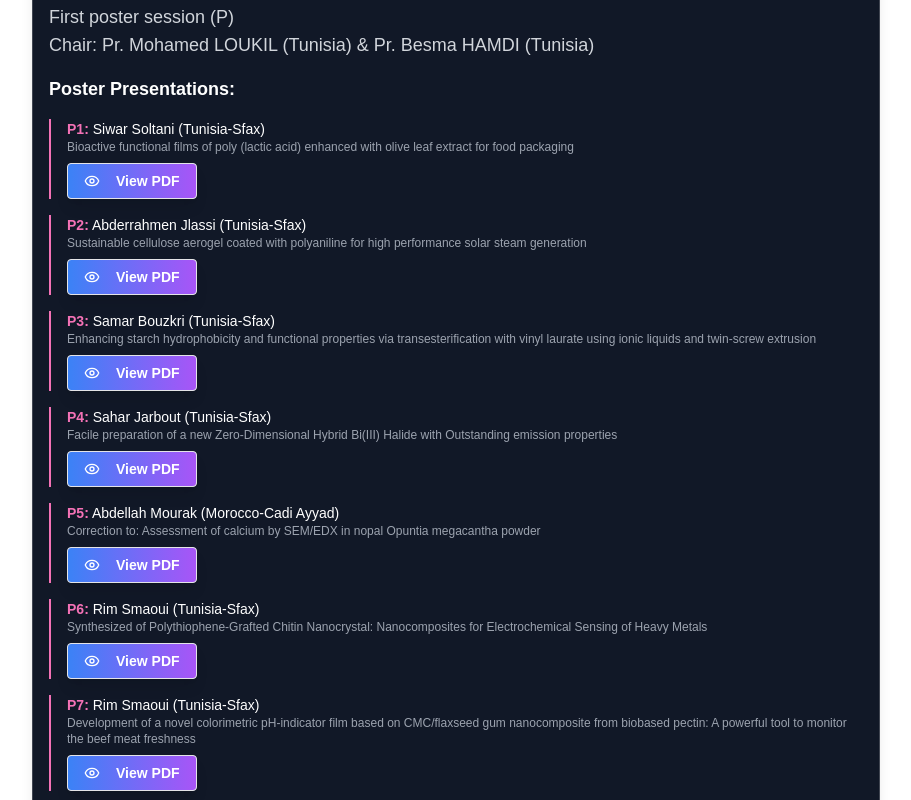
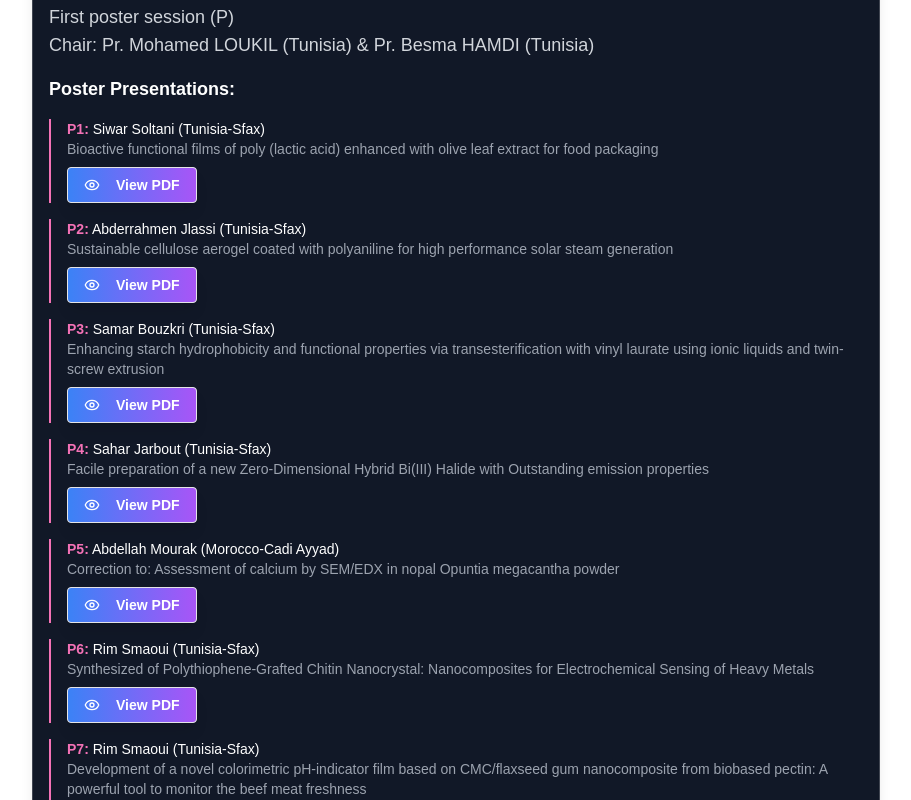
Before and after one commit to montatriki/ICCME2024, a Next.js app: page / in a window 1280 px wide. Shown: the part 1700-2500 px from the top of the page, without its empty margins (184-1095 px from the left). Built offline with nearby package versions, Linux system fonts and the light colour scheme.

Commit message:
Update Poster.tsx
sm

```diff
--- a/src/components/Poster.tsx
+++ b/src/components/Poster.tsx
@@ -27,7 +27,7 @@
       <p className="text-sm text-white">
         <span className="font-semibold text-pink-400">{presenter.id}:</span> {presenter.presenter}
       </p>
-      <p className="text-xs text-gray-400">{presenter.topic}</p>
+      <p className="text-sm text-gray-400">{presenter.topic}</p>
       <Button
         onClick={handleViewPdf}
         className="mt-2 bg-gradient-to-r from-blue-500 to-purple-500 text-white font-bold py-2 px-4 rounded shadow-lg hover:shadow-xl transition duration-300 ease-in-out transform hover:-translate-y-1"
```
